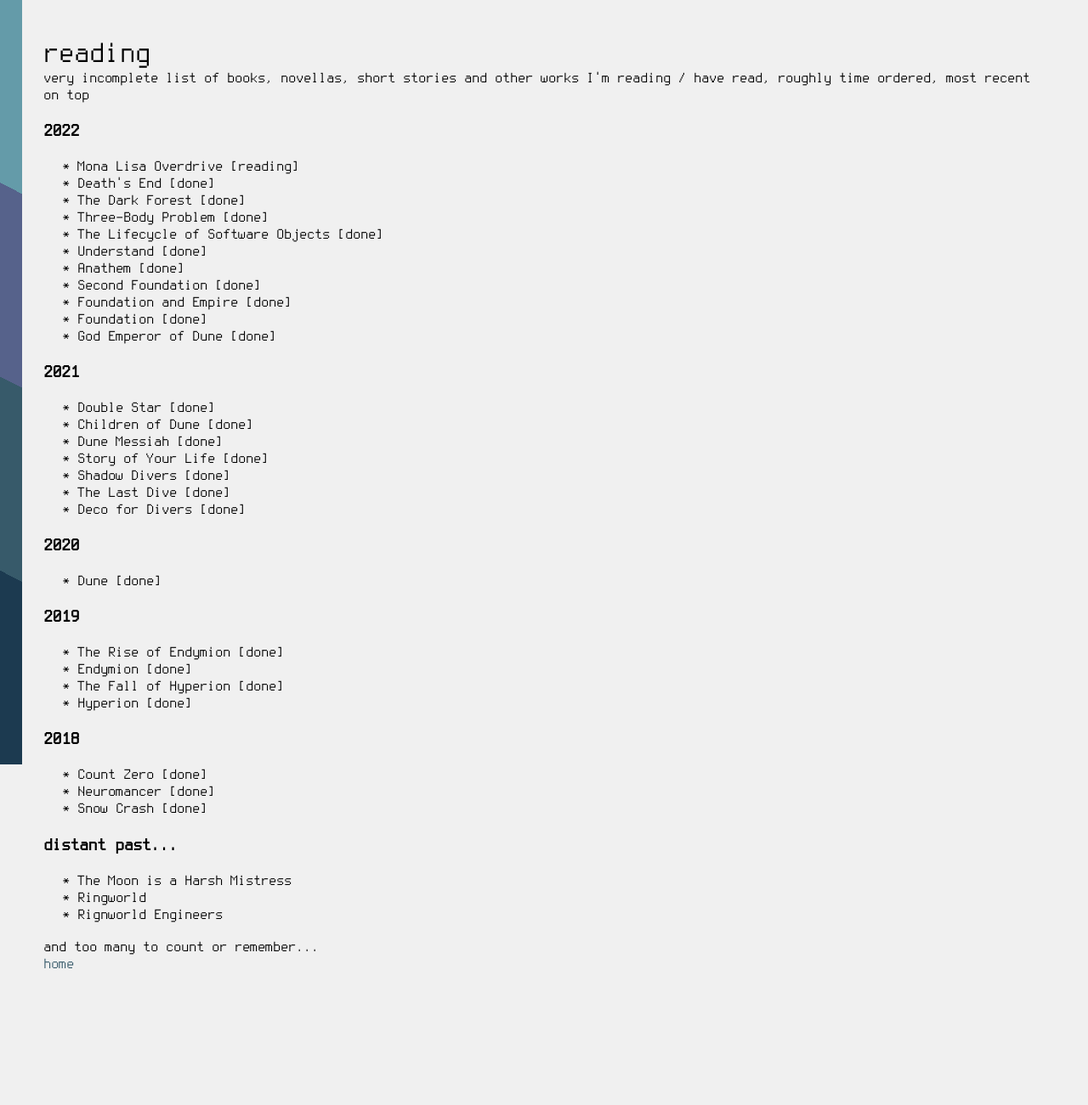
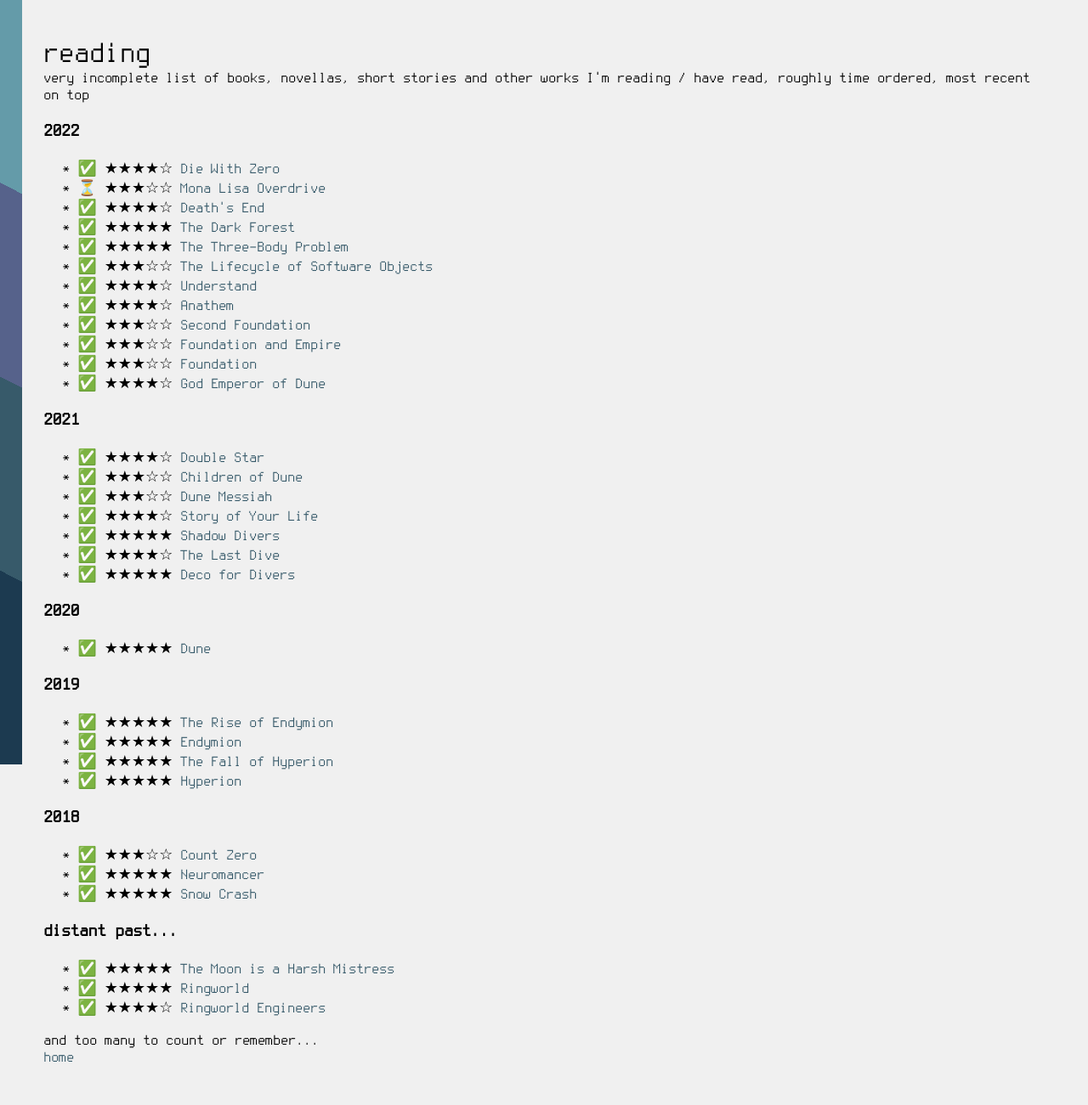
Before and after one commit to qlyoung/qlyoung.github.io, a Jekyll site: the page built from reading.html, in a window 1280 px wide. Shown: the whole page at 85% size. Built offline with Jekyll 4.4.1, drawn with Linux system fonts in a browser that asks for light colours; before the commit the page ends 1191 px from its top, so only the background shows below that.

Commit message:
clean up reading list

```diff
--- a/reading.html
+++ b/reading.html
@@ -10,56 +10,57 @@
 
 <h3>2022</h3>
 <ul>
-  <li>Mona Lisa Overdrive [reading]</li>
-  <li>Death's End [done]</li>
-  <li>The Dark Forest [done]</li>
-  <li>Three-Body Problem [done]</li>
-  <li>The Lifecycle of Software Objects [done]</li>
-  <li>Understand [done]</li>
-  <li>Anathem [done]</li>
-  <li>Second Foundation [done]</li>
-  <li>Foundation and Empire [done]</li>
-  <li>Foundation [done]</li>
+  <li>✅ ★★★★☆ <a href="https://isbnsearch.org/isbn/9780358567097">Die With Zero</a></li>
+  <li>⏳ ★★★☆☆ <a href="https://isbnsearch.org/isbn/9780553281743">Mona Lisa Overdrive</a></li>
+  <li>✅ ★★★★☆ <a href="https://isbnsearch.org/isbn/9780765386632">Death's End</a></li>
+  <li>✅ ★★★★★ <a href="https://isbnsearch.org/isbn/9780765386694">The Dark Forest</a></li>
+  <li>✅ ★★★★★ <a href="https://isbnsearch.org/isbn/9780765382030">The Three-Body Problem</a></li>
+  <li>✅ ★★★☆☆ <a href="https://isbnsearch.org/isbn/9781596063174">The Lifecycle of Software Objects</a></li>
+  <li>✅ ★★★★☆ <a href="https://isbnsearch.org/isbn/9781101972120">Understand</a></li>
+  <li>✅ ★★★★☆ <a href="https://isbnsearch.org/isbn/9780061474101">Anathem</a></li>
+  <li>✅ ★★★☆☆ <a href="https://isbnsearch.org/isbn/9780553293364">Second Foundation</a></li>
+  <li>✅ ★★★☆☆ <a href="https://isbnsearch.org/isbn/9780553293371">Foundation and Empire</a></li>
+  <li>✅ ★★★☆☆ <a href="https://isbnsearch.org/isbn/9780553293357">Foundation</a></li>
   <!-- siaynoq -->
-  <li>God Emperor of Dune [done]</li>
+  <li>✅ ★★★★☆ <a href="https://isbnsearch.org/isbn/9780593098257">God Emperor of Dune</a></li>
 </ul>
 
 <h3>2021</h3>
 <ul>
-  <li>Double Star [done]</li>
-  <li>Children of Dune [done]</li>
-  <li>Dune Messiah [done]</li>
-  <li>Story of Your Life [done]</li>
-  <li>Shadow Divers [done]</li>
-  <li>The Last Dive [done]</li>
-  <li>Deco for Divers [done]</li>
+  <li>✅ ★★★★☆ <a href="https://isbnsearch.org/isbn/9781647100339">Double Star</a></li>
+  <li>✅ ★★★☆☆ <a href="https://isbnsearch.org/isbn/9780593098240">Children of Dune</a></li>
+  <li>✅ ★★★☆☆ <a href="https://isbnsearch.org/isbn/9780593098233">Dune Messiah</a></li>
+  <li>✅ ★★★★☆ <a href="https://isbnsearch.org/isbn/9781101972120">Story of Your Life</a></li>
+  <li>✅ ★★★★★ <a href="https://isbnsearch.org/isbn/0375760989">Shadow Divers</a></li>
+  <li>✅ ★★★★☆ <a href="https://isbnsearch.org/isbn/9780060932596">The Last Dive</a></li>
+  <li>✅ ★★★★★ <a href="https://isbnsearch.org/isbn/9781905492299">Deco for Divers</a></li>
 </ul>
 
 <h3>2020</h3>
 <ul>
-  <li>Dune [done]</li>
+  <li>✅ ★★★★★ <a href="https://isbnsearch.org/isbn/9780441013593">Dune</a></li>
 </ul>
 
 <h3>2019</h3>
 <ul>
-  <li>The Rise of Endymion [done]</li>
-  <li>Endymion [done]</li>
-  <li>The Fall of Hyperion [done]</li>
-  <li>Hyperion [done]</li>
+  <li>✅ ★★★★★ <a href="https://isbnsearch.org/isbn/9780553572988">The Rise of Endymion</a></li>
+  <li>✅ ★★★★★ <a href="https://isbnsearch.org/isbn/9780553572988">Endymion</a></li>
+  <li>✅ ★★★★★ <a href="https://isbnsearch.org/isbn/9780553572988">The Fall of Hyperion</a></li>
+  <li>✅ ★★★★★ <a href="https://isbnsearch.org/isbn/0385249497">Hyperion</a></li>
 </ul>
 
 <h3>2018</h3>
 <ul>
-  <li>Count Zero [done]</li>
-  <li>Neuromancer [done]</li>
-  <li>Snow Crash [done]</li>
+  <li>✅ ★★★☆☆ <a href="https://isbnsearch.org/isbn/9780441013678">Count Zero</a></li>
+  <li>✅ ★★★★★ <a href="https://isbnsearch.org/isbn/9780441007462">Neuromancer</a></li>
+  <li>✅ ★★★★★ <a href="https://isbnsearch.org/isbn/055308853X">Snow Crash</a></li>
 </ul>
 
 <h3>distant past...</h3>
 <ul>
-  <li>The Moon is a Harsh Mistress</li>
-  <li>Ringworld</li>
-  <li>Rignworld Engineers</li>
+  <li>✅ ★★★★★ <a href="https://isbnsearch.org/isbn/9780440001355">The Moon is a Harsh Mistress</a></li>
+  <li>✅ ★★★★★ <a href="https://isbnsearch.org/isbn/9781857231694">Ringworld</a></li>
+  <li>✅ ★★★★☆ <a href="https://isbnsearch.org/isbn/9780345334305">Ringworld Engineers</a></li>
 </ul>
 
 and too many to count or remember...
```
